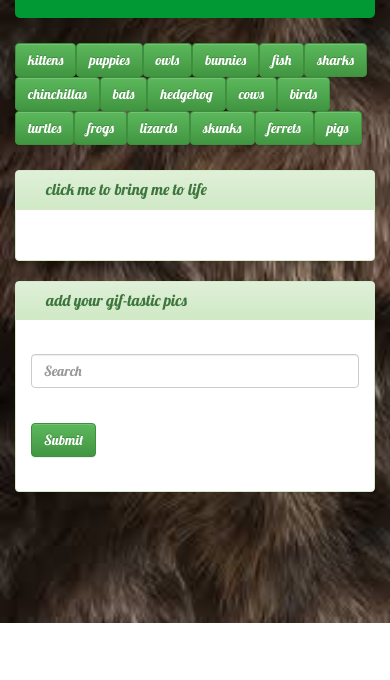
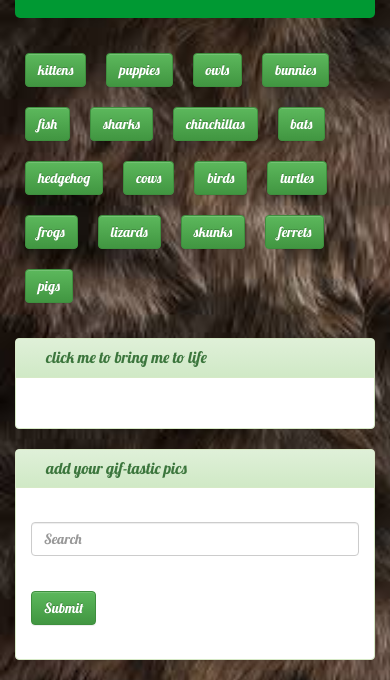
Before and after one commit to bradwayne/Gif-Tastic, a plain HTML site: page index.html in a window 390 px wide. Shown: the part 221-901 px from the top of the page. Before the commit the page ends 844 px from the top, so only its background shows below. Drawn offline with nearby package versions, Linux system fonts and the light colour scheme; files whose address does not match are found by name.

Commit message:
button spacing

```diff
--- a/assets/css/styles.css
+++ b/assets/css/styles.css
@@ -44,19 +44,6 @@ h1 {
     margin-top: 10px;
 }
 
-@media screen and (max-width: 980px) {
-  body {
-
+.ma-sm {
+	margin:10px;
 }
-
-
-@media screen and (max-width: 768px) {
-  body {
-
-  }
-
-
-@media screen and (max-width: 640px) {
-  body {
-
-  }
--- a/assets/javascript/app.js
+++ b/assets/javascript/app.js
@@ -69,7 +69,7 @@ function renderButtons() {
     for (var i = 0; i < gifTopics.length; i++) {
         // Then dynamicaly generating buttons for each topics in the array.
         // This code $("<button>") is all jQuery needs to create the start and end tag. (<button></button>)
-        var a = $("<button class='btn btn-success'>");
+        var a = $("<button class='ma-sm btn btn-success'>");
         // Adding a class
         a.addClass("topic");
         // Adding a data-attribute with a value of the topics at index i
```
